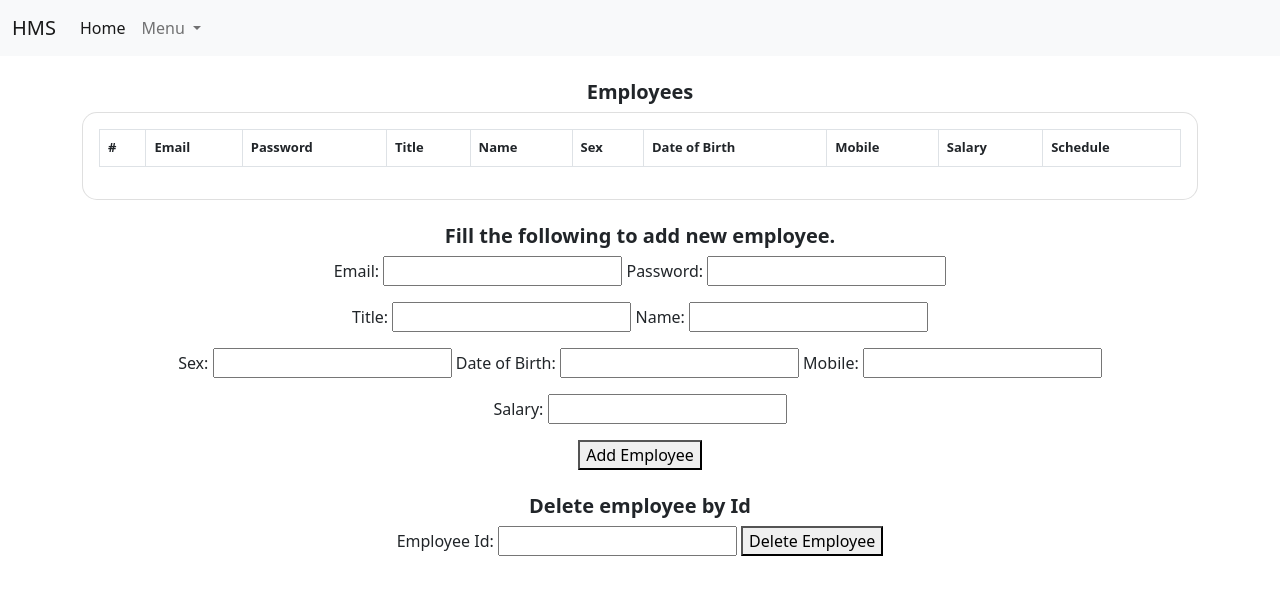
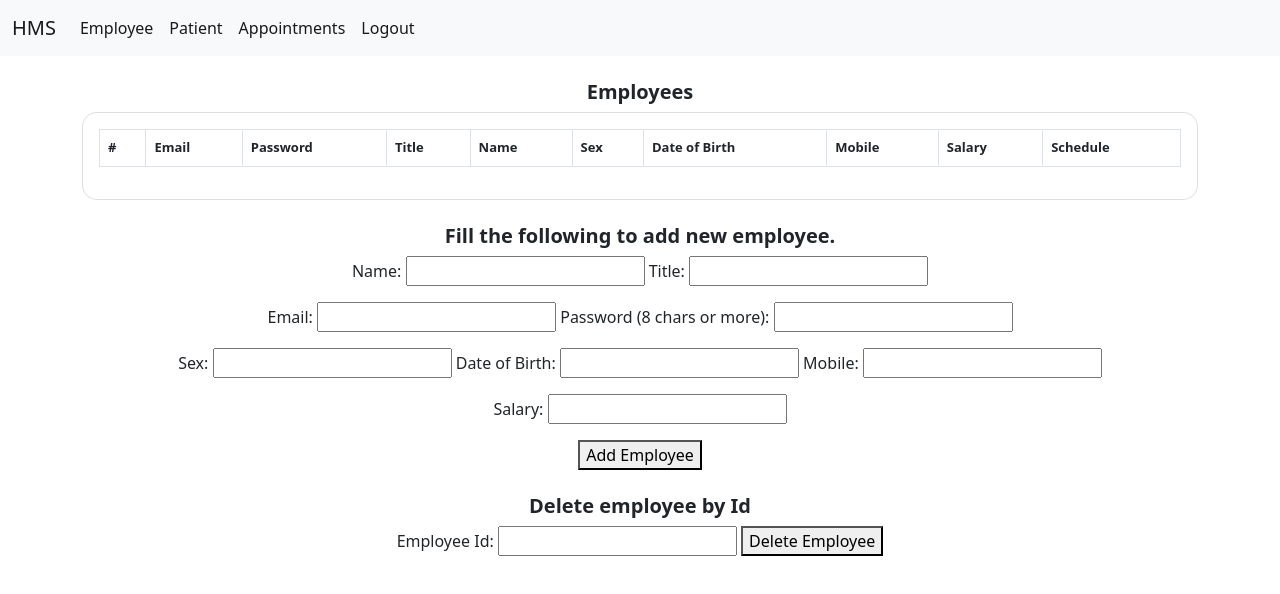
Before and after one commit to skcruzer/GHW--Hospital-Management-System, a website: page public/employees.html in a window 1280 px wide. Drawn offline with nearby package versions, Linux system fonts and the light colour scheme; no server answers.

Commit message:
fixed navbar for employee, patient, dashboard html

```diff
--- a/public/employees.html
+++ b/public/employees.html
@@ -45,17 +45,16 @@
       <div class="collapse navbar-collapse" id="navbarNavDropdown">
         <ul class="navbar-nav">
           <li class="nav-item">
-            <a class="nav-link active" aria-current="page" href="#">Home</a>
+            <a class="nav-link active" aria-current="page" href="./employees.html">Employee</a>
           </li>
-          <li class="nav-item dropdown">
-            <a class="nav-link dropdown-toggle" href="#" id="navbarDropdownMenuLink" role="button"
-              data-bs-toggle="dropdown" aria-expanded="false">
-              Menu
-            </a>
-            <ul class="dropdown-menu" aria-labelledby="navbarDropdownMenuLink">
-              <li><a class="dropdown-item" href="#">Patient Database</a></li>
-              <li><a class="dropdown-item" href="#">Appointments</a></li>
-            </ul>
+          <li class="nav-item">
+            <a class="nav-link active" aria-current="page" href="./patientdata.html">Patient</a>
+          </li>
+          <li class="nav-item">
+            <a class="nav-link active" aria-current="page" href="./appointments.html">Appointments</a>
+          </li>
+          <li class="nav-item">
+            <a id="logout" class="nav-link active" aria-current="page" href="#">Logout</a>
           </li>
         </ul>
       </div>
@@ -109,17 +108,20 @@
   <form>
 
     <p>
-      <label for="email">Email:</label>
-      <input type="text" id="formEmail">
-      <label for="password">Password:</label>
-      <input type="text" id="formPassword">
+      <label>Name:</label>
+      <input type="text" id="formName">
+      <label>Title:</label>
+      <input type="text" id="formTitle">
+
+
     </p>
 
     <p>
-      <label>Title:</label>
-        <input type="text" id="formTitle">
-        <label>Name:</label>
-        <input type="text" id="formName">
+      <label for="email">Email:</label>
+      <input type="text" id="formEmail">
+      <label for="password">Password (8 chars or more):</label>
+      <input type="text" id="formPassword">
+
     </p>
 
     <p>
--- a/public/js/employee.js
+++ b/public/js/employee.js
@@ -53,9 +53,6 @@ const createEmployee = ({ id, email, password, title, name, sex, dob, mobile, sa
   colDOB.innerHTML = `${dob}`
   colMobile.innerHTML = `${mobile}`
   colSalary.innerHTML = `${salary}`
-  // colSchedule.innerHTML = `${schedule}`
-
-
 
   rowEmployee.append(colId, colEmail, colPassword, colTitle, colName, colSex, colDOB, colMobile, colSalary, colSchedule);
 
```
Also changed, not shown: controller/employee2.js (deleted, +0 -14 lines), public/dashboard.html (+1 -1 lines), public/patientdata.html (+9 -10 lines).
